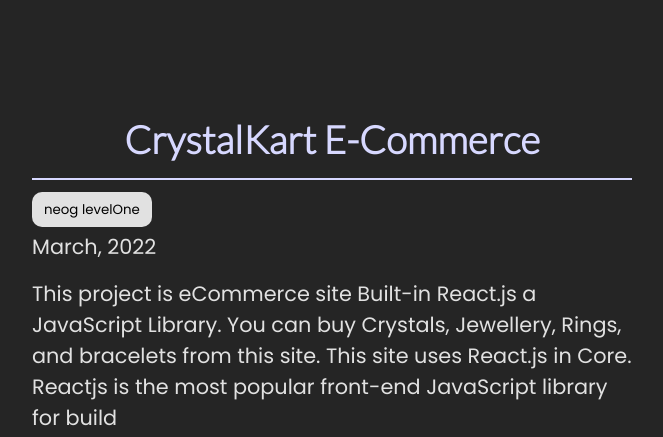
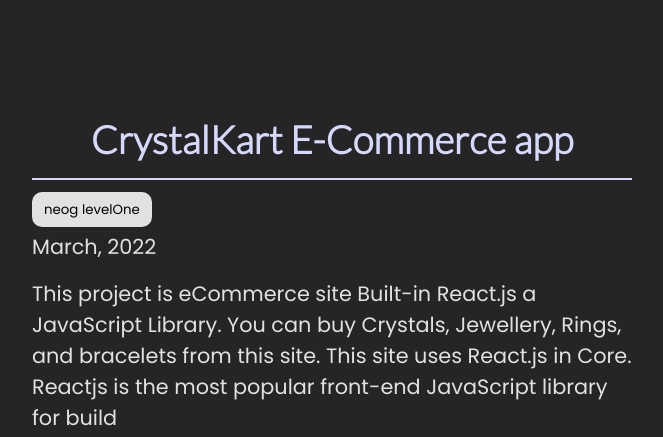
Before and after one commit to MiheerTamkhane/A-portfolio, a plain HTML site: page projects.html in a window 1280 px wide. Shown: the part 1932-2369 px from the top of the page, without its empty margins (308-971 px from the left). Drawn offline with Linux system fonts and the light colour scheme.

Commit message:
update text

```diff
--- a/projects.html
+++ b/projects.html
@@ -130,7 +130,7 @@
             >
           </section>
           <section>
-            <h2>CrystalKart E-Commerce</h2>
+            <h2>CrystalKart E-Commerce app</h2>
             <small
               style="
                 color: #000;
```
